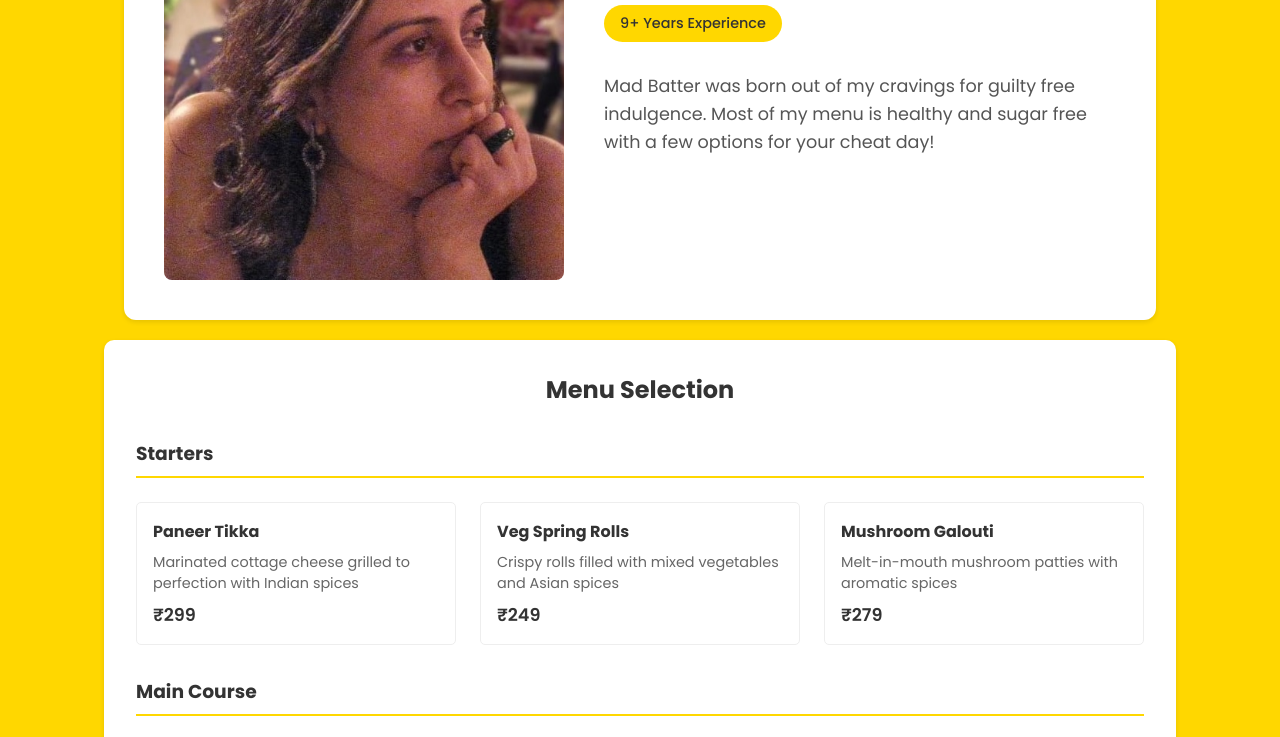
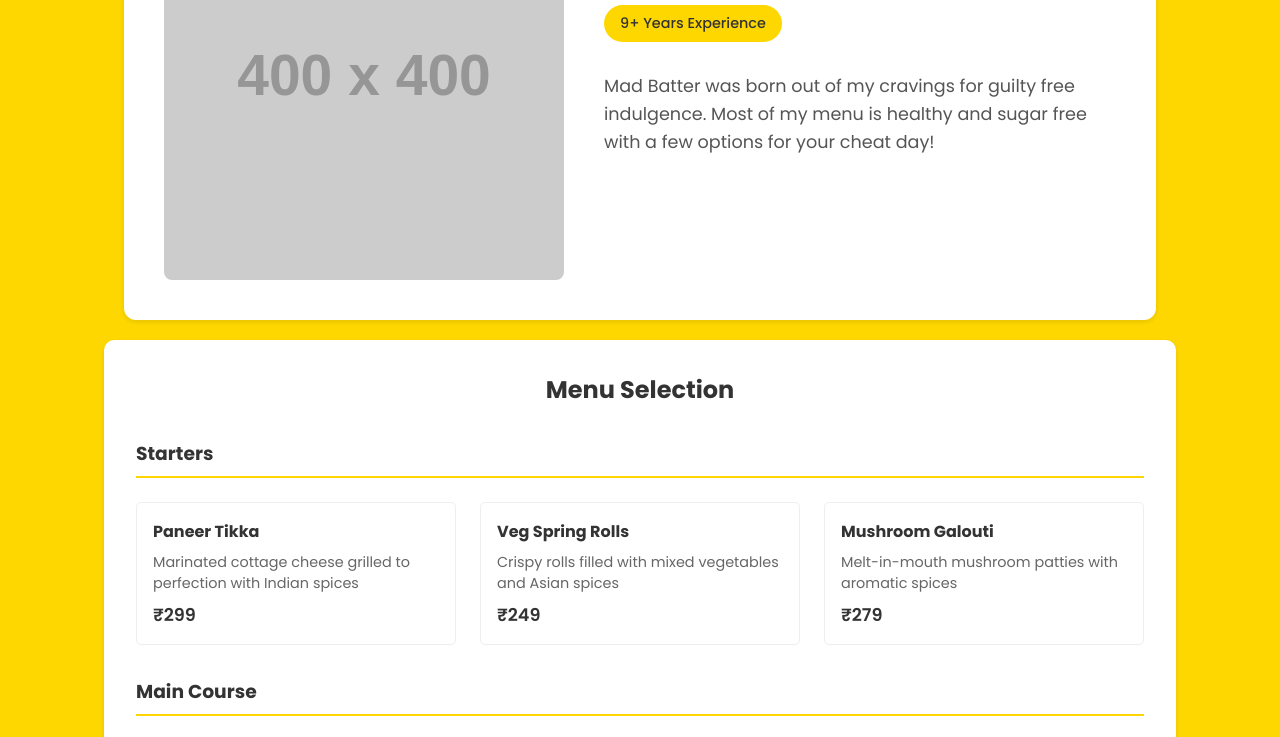
Before and after one commit to aslearntocode/thedivinehands, a website: page app/ruchita-shah.html in a window 1280 px wide. Shown: the part 294-1031 px from the top of the page. Drawn offline with Linux system fonts and the light colour scheme; placeholder pictures from the web are drawn by us.

Commit message:
Updated Image

```diff
--- a/app/ruchita-shah.html
+++ b/app/ruchita-shah.html
@@ -36,7 +36,7 @@
         <section class="chef-profile">
             <div class="chef-header">
                 <div class="chef-image">
-                    <img src="public/images/Anjali_Broor.jpeg" alt="Baker Ruchita Shah"
+                    <img src="" alt="Baker Ruchita Shah"
                          onerror="this.src='https://placehold.co/400x400?text=Chef+Urmila'">
                 </div>
                 <div class="chef-intro">
```
